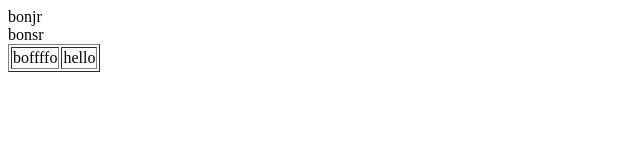
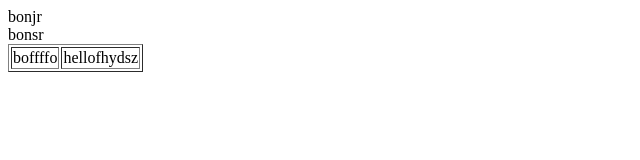
Before and after one commit to kahloun1303/kahloun, a plain HTML site: page index.html in a window 1280 px wide. Shown: the whole page, without its empty margins (0-640 px from the left). Drawn offline with Linux system fonts and the light colour scheme.

Commit message:
version 3

```diff
--- a/index.html
+++ b/index.html
@@ -5,6 +5,6 @@
 <table border="1">
     <tr>
         <td>boffffo</td>
-        <td>hello</td>
+        <td>hellofhydsz</td>
     </tr>
 </table>
```
